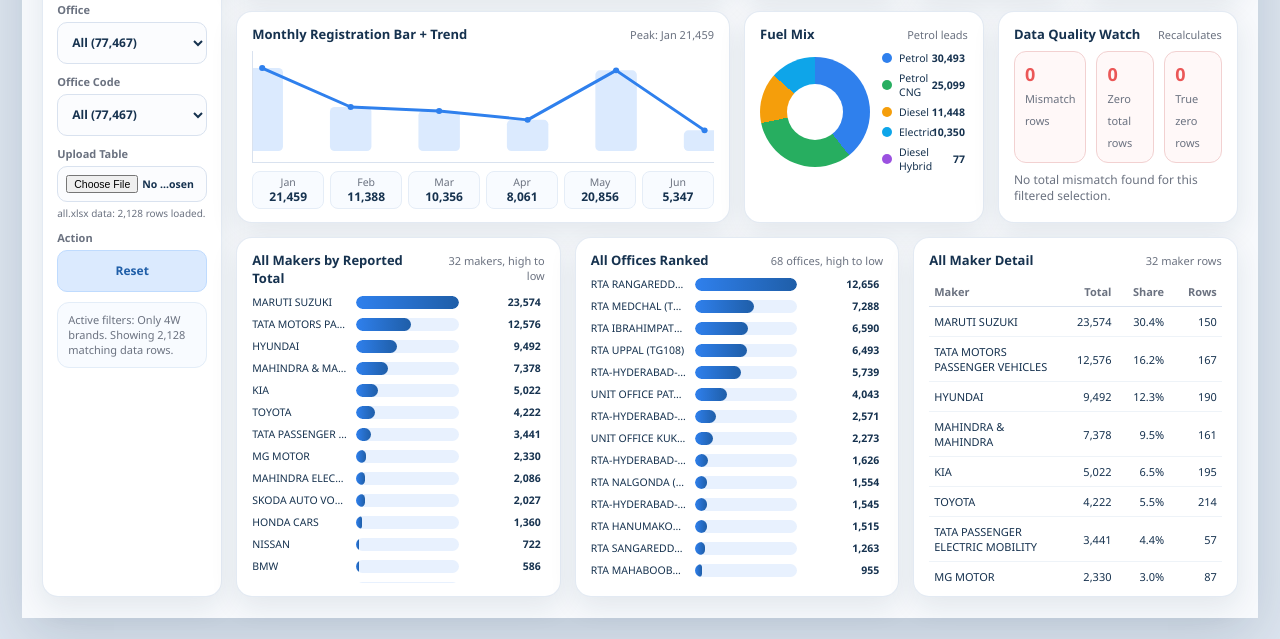
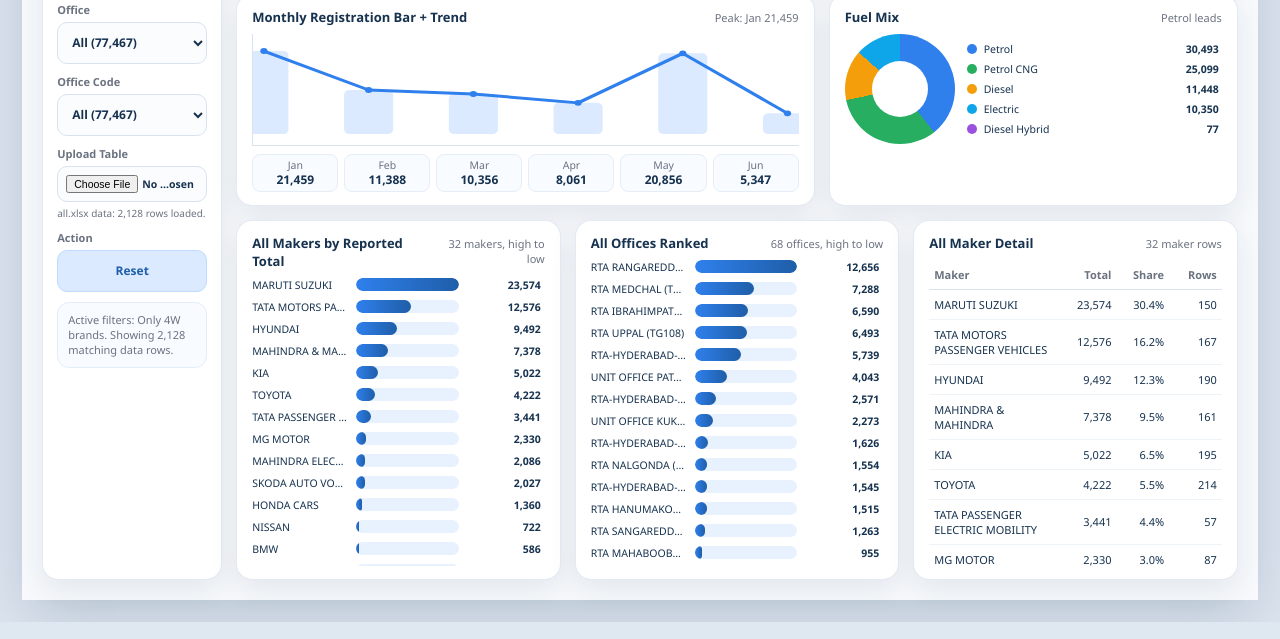
Before and after one commit to anilkumarchinku/cyepro-rta-dashboard-2026, a website: page outputs/telangana_analysis/PowerBI_Build_Pack/Dashboard_Single_Screen_Mockup.html in a window 1280 px wide. Shown: the part 290-929 px from the top of the page. Drawn offline with Linux system fonts and the light colour scheme.

Commit message:
Remove source gap and data quality sections

```diff
--- a/outputs/telangana_analysis/PowerBI_Build_Pack/Dashboard_Single_Screen_Mockup.html
+++ b/outputs/telangana_analysis/PowerBI_Build_Pack/Dashboard_Single_Screen_Mockup.html
@@ -52,8 +52,8 @@
     grid-template-columns: 180px repeat(12, minmax(0, 1fr));
     grid-template-areas:
       "title title title title title title title title title title title title title"
-      "filters insight insight insight insight insight insight kpi1 kpi1 kpi2 kpi2 kpi3 kpi3"
-      "filters trend trend trend trend trend trend fuel fuel fuel quality quality quality"
+      "filters insight insight insight insight insight insight kpi1 kpi1 kpi1 kpi2 kpi2 kpi2"
+      "filters trend trend trend trend trend trend trend fuel fuel fuel fuel fuel"
       "filters makers makers makers makers offices offices offices offices matrix matrix matrix matrix";
   }
 
@@ -264,7 +264,6 @@
 
   .kpi1 { grid-area: kpi1; }
   .kpi2 { grid-area: kpi2; }
-  .kpi3 { grid-area: kpi3; }
 
   .kpi-label {
     color: var(--muted);
@@ -292,7 +291,6 @@
 
   .trend { grid-area: trend; }
   .fuel { grid-area: fuel; }
-  .quality { grid-area: quality; }
   .makers,
   .offices {
     display: flex;
@@ -477,30 +475,6 @@
     font-weight: 750;
     text-align: right;
     white-space: nowrap;
-  }
-
-  .quality-grid {
-    display: grid;
-    grid-template-columns: repeat(3, 1fr);
-    gap: 10px;
-  }
-
-  .quality-card {
-    border-radius: 12px;
-    padding: 10px;
-    border: 1px solid #f2d1d1;
-    background: #fff8f8;
-  }
-
-  .quality-card strong {
-    display: block;
-    font-size: 18px;
-    color: var(--red);
-  }
-
-  .quality-card span {
-    color: var(--muted);
-    font-size: 11px;
   }
 
   .quality-note {
@@ -595,10 +569,9 @@
         "title title title title title title title title"
         "insight insight insight insight insight kpi1 kpi1 kpi1"
         "filters filters filters filters filters kpi2 kpi2 kpi2"
-        "filters filters filters filters filters kpi3 kpi3 kpi3"
         "trend trend trend trend trend fuel fuel fuel"
         "makers makers makers makers offices offices offices offices"
-        "matrix matrix matrix matrix quality quality quality quality";
+        "matrix matrix matrix matrix matrix matrix matrix matrix";
     }
 
     .slicer-grid {
@@ -658,9 +631,8 @@
         "insight insight"
         "filters filters"
         "kpi1 kpi2"
-        "kpi3 kpi3"
         "trend trend"
-        "fuel quality"
+        "fuel fuel"
         "makers makers"
         "offices offices"
         "matrix matrix";
@@ -754,10 +726,8 @@
         "filters"
         "kpi1"
         "kpi2"
-        "kpi3"
         "trend"
         "fuel"
-        "quality"
         "makers"
         "offices"
         "matrix";
@@ -837,10 +807,6 @@
       text-align: right;
     }
 
-    .quality-grid {
-      grid-template-columns: 1fr;
-    }
-
     .donut {
       width: 138px;
       height: 138px;
@@ -884,9 +850,6 @@
       text-align: left;
     }
 
-    .quality-card {
-      padding: 9px;
-    }
   }
 </style>
 </head>
@@ -938,12 +901,6 @@
       <div class="kpi-value" id="monthlyTotal">-</div>
       <div class="kpi-note">Jan + Feb + Mar + Apr + May + Jun</div>
     </article>
-    <article class="kpi kpi3">
-      <div class="kpi-label">Source Gap</div>
-      <div class="kpi-value red" id="sourceGap">-</div>
-      <div class="kpi-note" id="gapNote">Rows needing review</div>
-    </article>
-
     <section class="panel trend">
       <div class="chart-head">
         <h2>Monthly Registration Bar + Trend</h2>
@@ -966,19 +923,6 @@
         <div class="donut" id="fuelDonut" aria-hidden="true"></div>
         <div class="legend" id="fuelLegend"></div>
       </div>
-    </section>
-
-    <section class="panel quality">
-      <div class="chart-head">
-        <h2>Data Quality Watch</h2>
-        <div class="hint">Recalculates</div>
-      </div>
-      <div class="quality-grid">
-        <div class="quality-card"><strong id="mismatchRows">-</strong><span>Mismatch rows</span></div>
-        <div class="quality-card"><strong id="zeroTotalRows">-</strong><span>Zero total rows</span></div>
-        <div class="quality-card"><strong id="trueZeroRows">-</strong><span>True zero rows</span></div>
-      </div>
-      <div class="quality-note" id="qualityNote">Filtering will show whether the selected slice has source-total issues.</div>
     </section>
 
     <section class="panel makers">
@@ -1445,7 +1389,7 @@
     : `Showing all Telangana registrations: ${fmt(rows.length)} data rows.`;
 }
 
-function setStaticTooltips({ reported, calculated, variance, mismatch, zeroTotal, trueZero, visualMetric, visualTotal }) {
+function setStaticTooltips({ reported, calculated, visualMetric, visualTotal }) {
   document.querySelector(".kpi1").dataset.tooltip = tooltipText([
     "Reported Total",
     `${fmt(reported)} registrations`,
@@ -1456,19 +1400,11 @@
     `${fmt(calculated)} registrations`,
     "Jan + Feb + Mar + Apr + May + Jun",
   ]);
-  document.querySelector(".kpi3").dataset.tooltip = tooltipText([
-    "Source Gap",
-    `${fmt(variance)} registrations`,
-    `${fmt(mismatch)} mismatch rows`,
-  ]);
   document.querySelector(".fuel .donut").dataset.tooltip = tooltipText([
     "Fuel Mix",
     `${fmt(visualTotal)} registrations shown`,
     visualMetric === "Calculated Total" ? "Using monthly sum for this slice" : "Using reported Total",
   ]);
-  el("mismatchRows").parentElement.dataset.tooltip = tooltipText(["Mismatch rows", `${fmt(mismatch)} rows where Total != Jan-Jun sum`]);
-  el("zeroTotalRows").parentElement.dataset.tooltip = tooltipText(["Zero total rows", `${fmt(zeroTotal)} rows where reported Total is 0`]);
-  el("trueZeroRows").parentElement.dataset.tooltip = tooltipText(["True zero rows", `${fmt(trueZero)} rows where Total and Jan-Jun sum are both 0`]);
 }
 
 function updateDashboard() {
@@ -1477,12 +1413,8 @@
   const rows = filteredRows();
   const reported = sum(rows, "Total");
   const calculated = sum(rows, "Calculated Total");
-  const variance = reported - calculated;
   const visualMetric = reported === 0 && calculated > 0 ? "Calculated Total" : "Total";
   const visualTotal = visualMetric === "Calculated Total" ? calculated : reported;
-  const mismatch = rows.filter((r) => r["Total Check"] === "Mismatch").length;
-  const zeroTotal = rows.filter((r) => numeric(r, "Total") === 0).length;
-  const trueZero = rows.filter((r) => numeric(r, "Total") === 0 && numeric(r, "Calculated Total") === 0).length;
 
   const makerItems = groupBy(rows, "Maker", visualMetric);
   const fuelItems = groupBy(rows, "Fuel Type", visualMetric);
@@ -1495,12 +1427,6 @@
   el("subtitle").textContent = `VAHAN all-fuels vehicle registrations | ${fmt(rows.length)} selected rows | ${fmt(new Set(rows.map((r) => r.Maker)).size)} makers | ${fmt(realOfficeCount)} offices${aggregateRows ? ` | ${fmt(aggregateRows)} aggregate rows` : ""}`;
   el("reportedTotal").textContent = fmt(reported);
   el("monthlyTotal").textContent = fmt(calculated);
-  el("sourceGap").textContent = fmt(variance);
-  el("sourceGap").className = `kpi-value ${variance < 0 ? "red" : "green"}`;
-  el("gapNote").textContent = `${fmt(mismatch)} rows need review`;
-  el("mismatchRows").textContent = fmt(mismatch);
-  el("zeroTotalRows").textContent = fmt(zeroTotal);
-  el("trueZeroRows").textContent = fmt(trueZero);
 
   const topMaker = makerItems[0];
   const topFuel = fuelItems[0];
@@ -1515,19 +1441,16 @@
     .map(displayName)
     .join(" + ") || (currentFilters.only4w ? "Telangana 4W brands only" : "all Telangana");
   el("readFirst").textContent = rows.length
-    ? `For ${selectedText}, reported total is ${fmt(reported)} and Jan-Jun monthly values sum to ${fmt(calculated)}. The source gap is ${fmt(variance)}, with ${fmt(mismatch)} rows needing review.${currentFilters.only4w ? " Two-wheeler and three-wheeler brands are hidden." : ""}${aggregateRows && !currentFilters.office && !currentFilters.officeCode ? " Office rankings exclude the state aggregate source." : ""}`
+    ? `For ${selectedText}, reported total is ${fmt(reported)} and Jan-Jun monthly values sum to ${fmt(calculated)}.${currentFilters.only4w ? " Two-wheeler and three-wheeler brands are hidden." : ""}${aggregateRows && !currentFilters.office && !currentFilters.officeCode ? " Office rankings exclude the state aggregate source." : ""}`
     : "No rows match the current filter combination. Use Reset or choose another available slicer value.";
   el("trendHint").textContent = `Peak: ${monthly.reduce((a, b) => a.value > b.value ? a : b).month} ${fmt(Math.max(...monthly.map((m) => m.value)))}`;
   el("fuelHint").textContent = topFuel ? `${displayName(topFuel.label)} leads` : "No data";
   el("makerHint").textContent = `${fmt(makerItems.length)} makers, high to low`;
   el("officeHint").textContent = topOffice ? `${fmt(officeItems.length)} offices, high to low${rankedOfficeRows.length !== rows.length ? " (real offices)" : ""}` : "No data";
   el("matrixHint").textContent = `${fmt(makerItems.length)} maker rows`;
-  el("qualityNote").textContent = mismatch
-    ? "Mismatch means Total does not equal Jan-Jun monthly sum. If Reported Total is zero, charts use monthly sum so the slice is still visible."
-    : "No total mismatch found for this filtered selection.";
 
   renderFilterSummary(rows, visualTotal);
-  setStaticTooltips({ reported, calculated, variance, mismatch, zeroTotal, trueZero, visualMetric, visualTotal });
+  setStaticTooltips({ reported, calculated, visualMetric, visualTotal });
   renderLine(monthly);
   renderFuel(fuelItems, visualTotal);
   renderBars("makerBars", makerItems, visualTotal);
```
Also changed, not shown: 1 other file.
